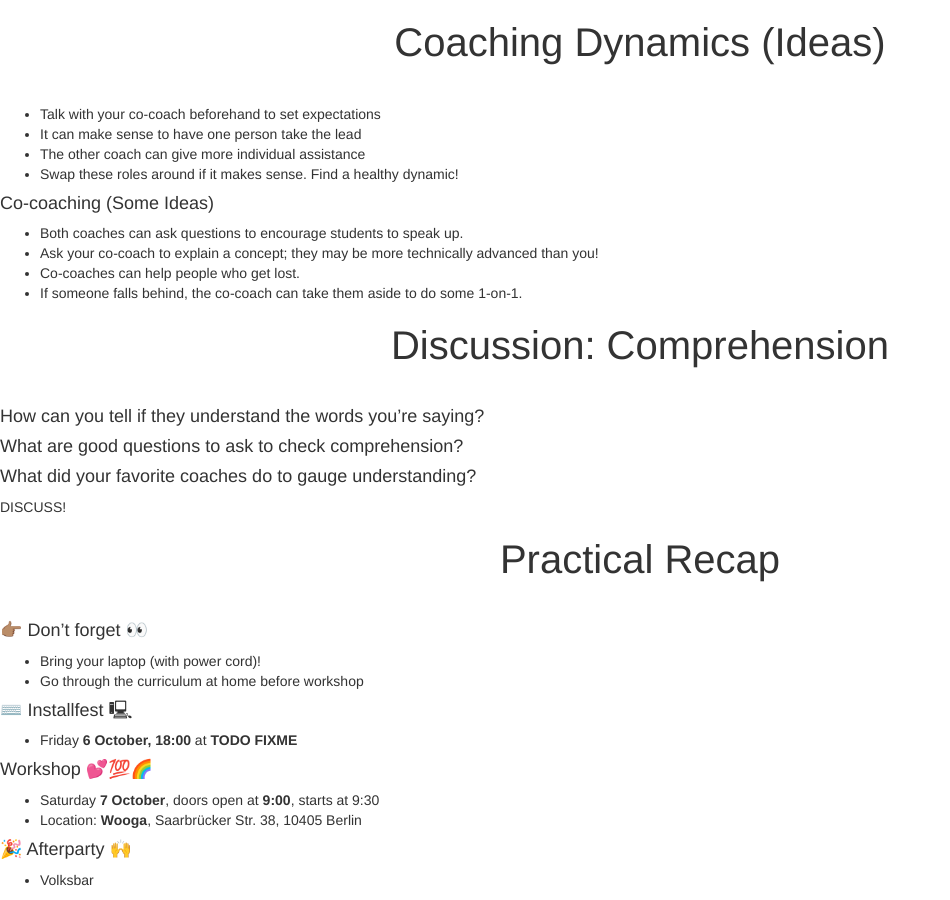
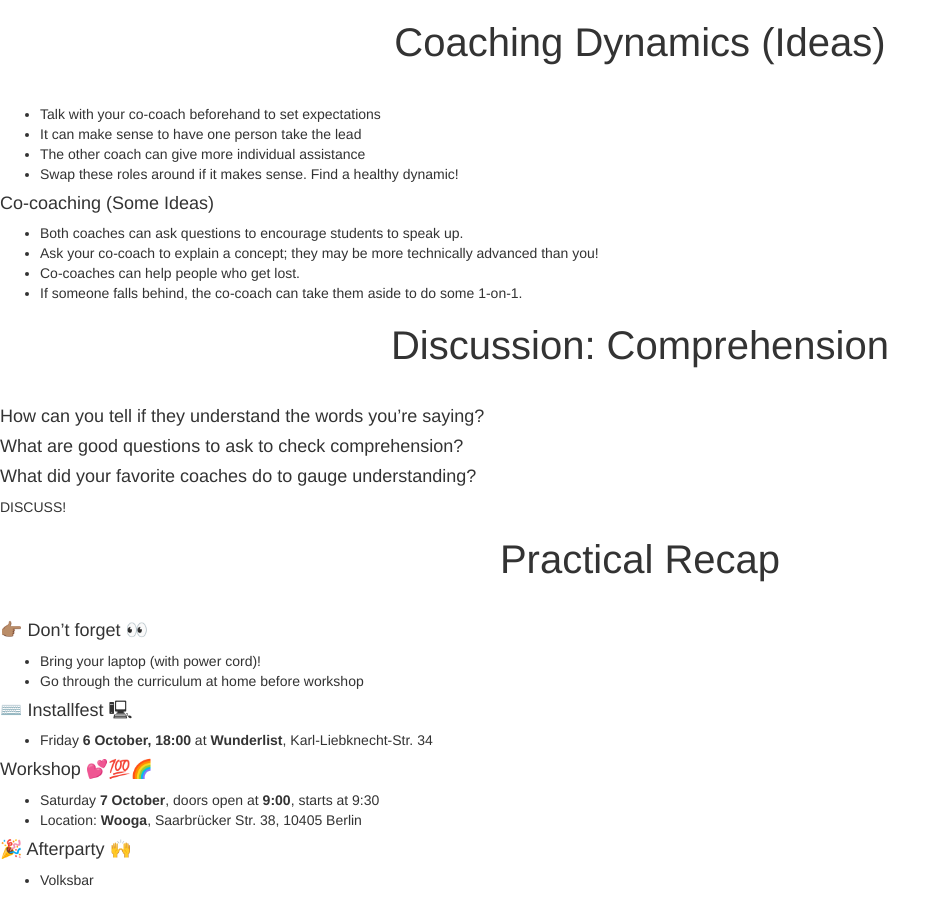
Before and after one commit to clojurebridge-berlin/clojurebridge-berlin.github.io, a Jekyll site: the page built from docs/coaches_training.deck.md, in a window 1280 px wide and 900 px high, scrolled down 8287 px. Shown: the whole window, without its empty margins (0-950 px from the left). Built offline with Jekyll 4.4.1, drawn with Linux system fonts in a browser that asks for light colours; our own code applies the rules of GitHub Pages for plain Markdown files.

Commit message:
Update location of installfest for fall 2017

```diff
--- a/coaches_training.deck.html
+++ b/coaches_training.deck.html
@@ -547,8 +547,7 @@ Floating coaches are available for extra support.</p>
 <h4>⌨️ Installfest 🖳</h4>
 
 <ul>
-<li>Friday <strong>6 October, 18:00</strong> at <strong>TODO FIXME</strong>
-</li>
+<li>Friday <strong>6 October, 18:00</strong> at <strong>Wunderlist</strong>, Karl-Liebknecht-Str. 34</li>
 </ul>
 
 <h4>Workshop 💕💯🌈</h4>
--- a/docs/coaches_training.deck.md
+++ b/docs/coaches_training.deck.md
@@ -348,7 +348,7 @@ DISCUSS!
 * Go through the curriculum at home before workshop
 
 #### ⌨️ Installfest 🖳
-* Friday **6 October, 18:00** at **TODO FIXME**
+* Friday **6 October, 18:00** at **Wunderlist**, Karl-Liebknecht-Str. 34
 
 #### Workshop 💕💯🌈
 * Saturday **7 October**, doors open at **9:00**, starts at 9:30
```
